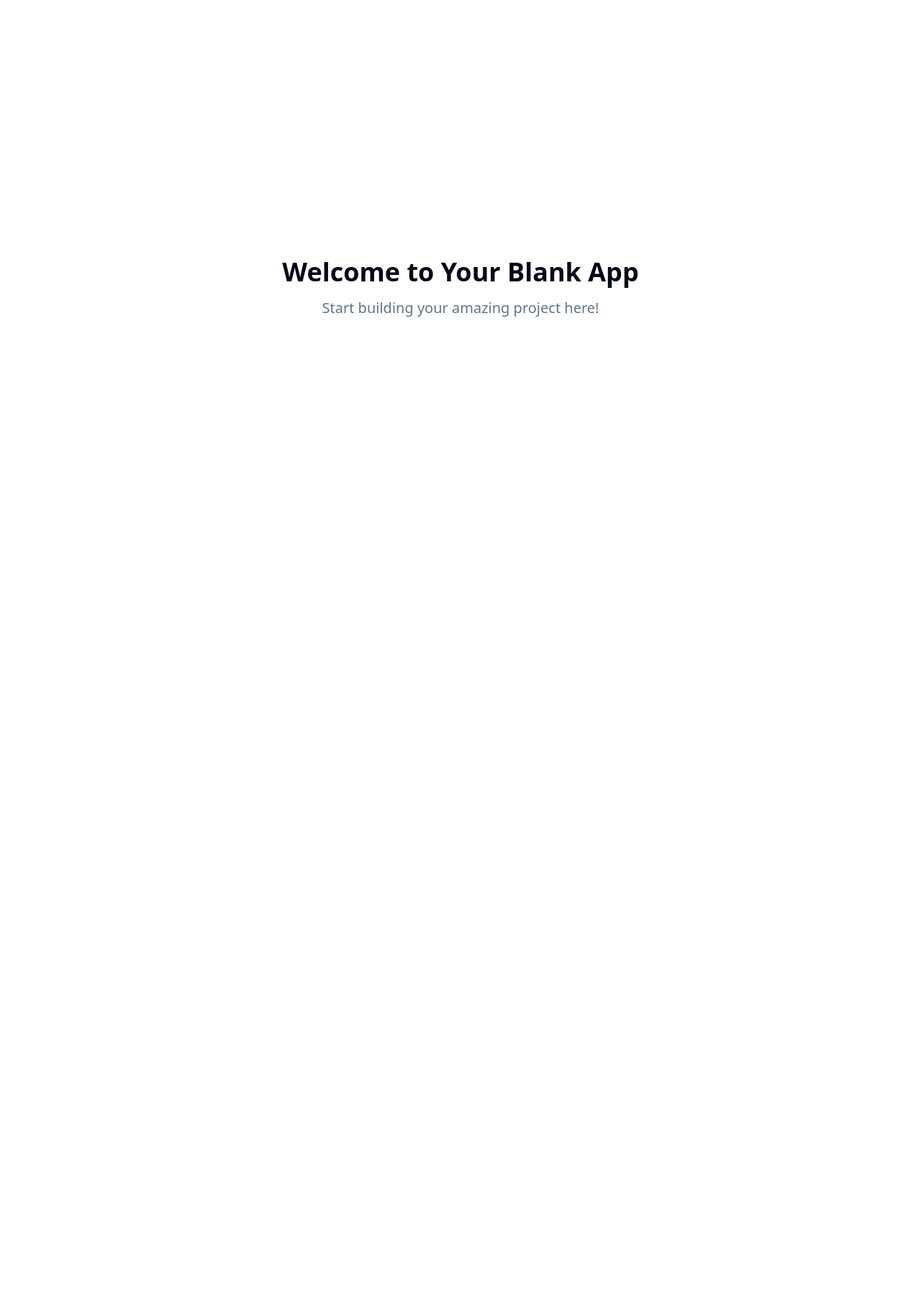
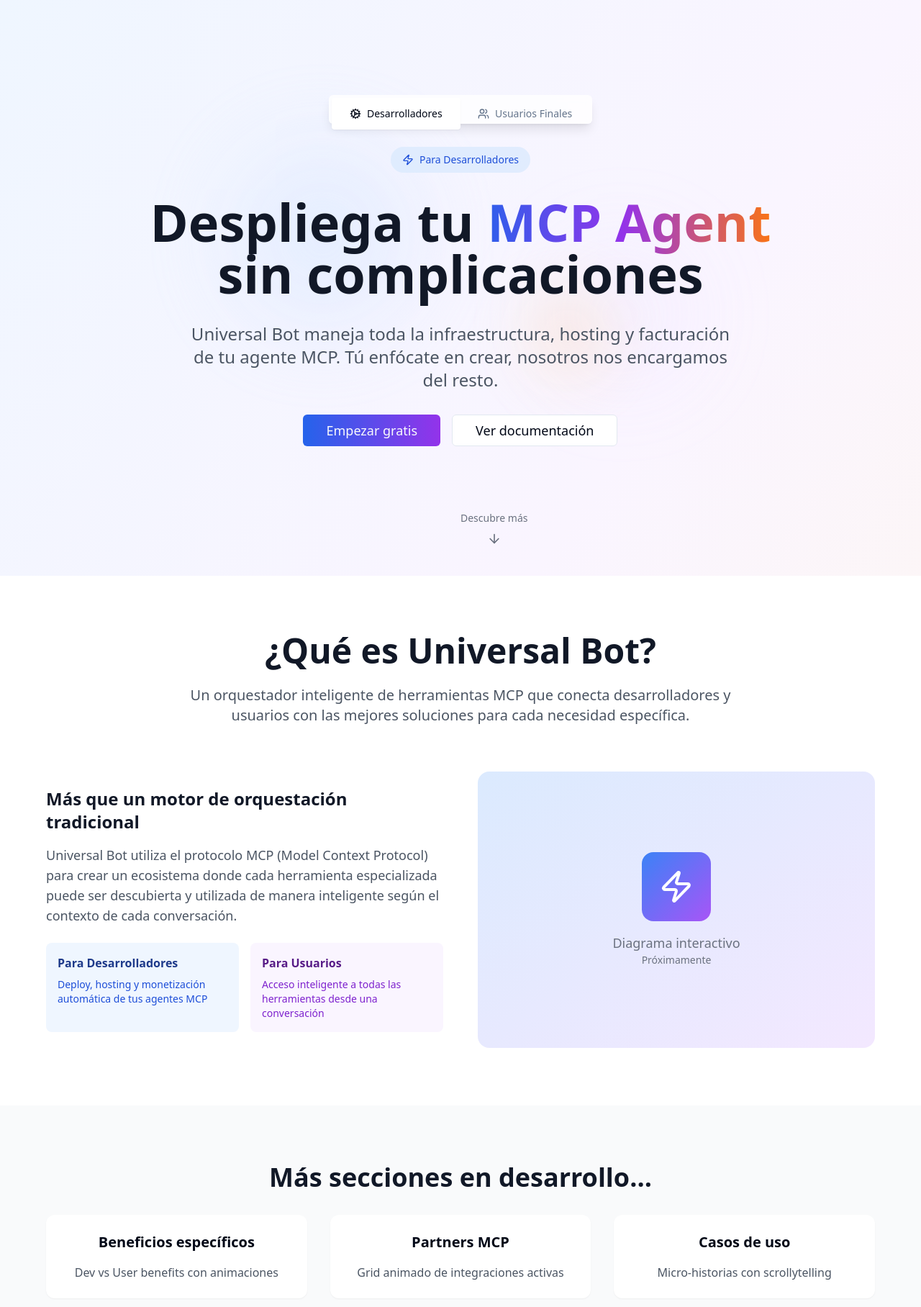
Before and after one commit to SneyX/universal-whatsag, a React (Vite) app: page / in a window 1280 px wide. Shown: the top 1816 px of the page at 72% size. Before the commit the page ends 800 px from the top, so only its background shows below. Built offline with nearby package versions, Linux system fonts and the light colour scheme.

Commit message:
feat: Implement scrollytelling landing page
Implement a vertical scrollytelling landing page with animations and transitions for Universal Bot. Includes a tab switcher for Dev/User audiences, soft color palette, modern visual elements, and sections for benefits, use cases, partners, and a CTA.

```diff
--- a/src/index.css
+++ b/src/index.css
@@ -1,3 +1,4 @@
+
 @tailwind base;
 @tailwind components;
 @tailwind utilities;
@@ -101,3 +102,67 @@
     @apply bg-background text-foreground;
   }
 }
+
+/* Custom animations for scrollytelling */
+@keyframes fade-in {
+  0% {
+    opacity: 0;
+    transform: translateY(20px);
+  }
+  100% {
+    opacity: 1;
+    transform: translateY(0);
+  }
+}
+
+@keyframes scale-in {
+  0% {
+    opacity: 0;
+    transform: scale(0.95);
+  }
+  100% {
+    opacity: 1;
+    transform: scale(1);
+  }
+}
+
+@keyframes slide-up {
+  0% {
+    opacity: 0;
+    transform: translateY(40px);
+  }
+  100% {
+    opacity: 1;
+    transform: translateY(0);
+  }
+}
+
+.animate-fade-in {
+  animation: fade-in 0.6s ease-out;
+}
+
+.animate-scale-in {
+  animation: scale-in 0.5s ease-out;
+}
+
+.animate-slide-up {
+  animation: slide-up 0.8s ease-out;
+}
+
+/* Smooth scrolling */
+html {
+  scroll-behavior: smooth;
+}
+
+/* Custom gradient backgrounds */
+.gradient-mesh {
+  background: linear-gradient(45deg, #f0f8ff 0%, #f5f3ff 25%, #fff7ed 50%, #f0f8ff 75%, #f5f3ff 100%);
+  background-size: 400% 400%;
+  animation: gradient-shift 15s ease infinite;
+}
+
+@keyframes gradient-shift {
+  0% { background-position: 0% 50%; }
+  50% { background-position: 100% 50%; }
+  100% { background-position: 0% 50%; }
+}
--- a/src/pages/Index.tsx
+++ b/src/pages/Index.tsx
@@ -1,12 +1,190 @@
-// Update this page (the content is just a fallback if you fail to update the page)
+
+import { useState } from "react";
+import { Tabs, TabsList, TabsTrigger, TabsContent } from "@/components/ui/tabs";
+import { Button } from "@/components/ui/button";
+import { ArrowDown, Zap, Users, Cog } from "lucide-react";
 
 const Index = () => {
+  const [activeTab, setActiveTab] = useState("dev");
+
   return (
-    <div className="min-h-screen flex items-center justify-center bg-background">
-      <div className="text-center">
-        <h1 className="text-4xl font-bold mb-4">Welcome to Your Blank App</h1>
-        <p className="text-xl text-muted-foreground">Start building your amazing project here!</p>
-      </div>
+    <div className="min-h-screen bg-gradient-to-br from-blue-50 via-purple-50 to-orange-50">
+      {/* Hero Section with Tab Switcher */}
+      <section className="relative min-h-screen flex flex-col items-center justify-center px-4 overflow-hidden">
+        {/* Background Elements */}
+        <div className="absolute inset-0 overflow-hidden">
+          <div className="absolute top-1/4 left-1/4 w-64 h-64 bg-blue-200/30 rounded-full blur-3xl animate-pulse"></div>
+          <div className="absolute bottom-1/3 right-1/4 w-48 h-48 bg-purple-200/30 rounded-full blur-3xl animate-pulse delay-1000"></div>
+          <div className="absolute top-1/2 right-1/3 w-32 h-32 bg-orange-200/30 rounded-full blur-2xl animate-pulse delay-2000"></div>
+        </div>
+
+        {/* Content Container */}
+        <div className="relative z-10 max-w-6xl mx-auto text-center">
+          {/* Tab Switcher */}
+          <Tabs value={activeTab} onValueChange={setActiveTab} className="mb-12">
+            <TabsList className="grid w-fit mx-auto grid-cols-2 mb-8 bg-white/80 backdrop-blur-sm shadow-lg">
+              <TabsTrigger value="dev" className="flex items-center gap-2 px-6 py-3">
+                <Cog className="w-4 h-4" />
+                Desarrolladores
+              </TabsTrigger>
+              <TabsTrigger value="user" className="flex items-center gap-2 px-6 py-3">
+                <Users className="w-4 h-4" />
+                Usuarios Finales
+              </TabsTrigger>
+            </TabsList>
+
+            {/* Dev Content */}
+            <TabsContent value="dev" className="animate-fade-in">
+              <div className="space-y-8">
+                <div className="inline-flex items-center gap-2 px-4 py-2 bg-blue-100/80 rounded-full text-blue-700 text-sm font-medium">
+                  <Zap className="w-4 h-4" />
+                  Para Desarrolladores
+                </div>
+
+                <h1 className="text-4xl md:text-6xl lg:text-7xl font-bold text-gray-900 leading-tight">
+                  Despliega tu
+                  <span className="bg-gradient-to-r from-blue-600 via-purple-600 to-orange-500 bg-clip-text text-transparent"> MCP Agent</span>
+                  <br />
+                  sin complicaciones
+                </h1>
+
+                <p className="text-xl md:text-2xl text-gray-600 max-w-3xl mx-auto leading-relaxed">
+                  Universal Bot maneja toda la infraestructura, hosting y facturación de tu agente MCP.
+                  Tú enfócate en crear, nosotros nos encargamos del resto.
+                </p>
+
+                <div className="flex flex-col sm:flex-row gap-4 justify-center items-center mt-12">
+                  <Button size="lg" className="px-8 py-4 text-lg bg-gradient-to-r from-blue-600 to-purple-600 hover:from-blue-700 hover:to-purple-700">
+                    Empezar gratis
+                  </Button>
+                  <Button variant="outline" size="lg" className="px-8 py-4 text-lg">
+                    Ver documentación
+                  </Button>
+                </div>
+              </div>
+            </TabsContent>
+
+            {/* User Content */}
+            <TabsContent value="user" className="animate-fade-in">
+              <div className="space-y-8">
+                <div className="inline-flex items-center gap-2 px-4 py-2 bg-purple-100/80 rounded-full text-purple-700 text-sm font-medium">
+                  <Users className="w-4 h-4" />
+                  Para Usuarios Finales
+                </div>
+
+                <h1 className="text-4xl md:text-6xl lg:text-7xl font-bold text-gray-900 leading-tight">
+                  Tu asistente
+                  <span className="bg-gradient-to-r from-purple-600 via-blue-600 to-orange-500 bg-clip-text text-transparent"> universal</span>
+                  <br />
+                  inteligente
+                </h1>
+
+                <p className="text-xl md:text-2xl text-gray-600 max-w-3xl mx-auto leading-relaxed">
+                  Universal Bot elige automáticamente la mejor herramienta para cada tarea.
+                  Una sola conversación, infinitas posibilidades.
+                </p>
+
+                <div className="flex flex-col sm:flex-row gap-4 justify-center items-center mt-12">
+                  <Button size="lg" className="px-8 py-4 text-lg bg-gradient-to-r from-purple-600 to-blue-600 hover:from-purple-700 hover:to-blue-700">
+                    Pruébalo gratis
+                  </Button>
+                  <Button variant="outline" size="lg" className="px-8 py-4 text-lg">
+                    Ver casos de uso
+                  </Button>
+                </div>
+              </div>
+            </TabsContent>
+          </Tabs>
+        </div>
+
+        {/* Scroll Indicator */}
+        <div className="absolute bottom-8 left-1/2 transform -translate-x-1/2 animate-bounce">
+          <div className="flex flex-col items-center text-gray-500">
+            <span className="text-sm mb-2">Descubre más</span>
+            <ArrowDown className="w-5 h-5" />
+          </div>
+        </div>
+      </section>
+
+      {/* What is Universal Bot Section */}
+      <section className="py-20 px-4 bg-white">
+        <div className="max-w-6xl mx-auto">
+          <div className="text-center mb-16">
+            <h2 className="text-3xl md:text-5xl font-bold text-gray-900 mb-6">
+              ¿Qué es Universal Bot?
+            </h2>
+            <p className="text-xl text-gray-600 max-w-3xl mx-auto">
+              Un orquestador inteligente de herramientas MCP que conecta desarrolladores y usuarios
+              con las mejores soluciones para cada necesidad específica.
+            </p>
+          </div>
+
+          <div className="grid lg:grid-cols-2 gap-12 items-center">
+            <div className="space-y-6">
+              <div className="space-y-4">
+                <h3 className="text-2xl font-semibold text-gray-900">
+                  Más que un motor de orquestación tradicional
+                </h3>
+                <p className="text-gray-600 text-lg">
+                  Universal Bot utiliza el protocolo MCP (Model Context Protocol) para crear
+                  un ecosistema donde cada herramienta especializada puede ser descubierta
+                  y utilizada de manera inteligente según el contexto de cada conversación.
+                </p>
+              </div>
+
+              <div className="grid grid-cols-1 md:grid-cols-2 gap-4">
+                <div className="p-4 bg-blue-50 rounded-lg">
+                  <h4 className="font-semibold text-blue-900 mb-2">Para Desarrolladores</h4>
+                  <p className="text-blue-700 text-sm">
+                    Deploy, hosting y monetización automática de tus agentes MCP
+                  </p>
+                </div>
+                <div className="p-4 bg-purple-50 rounded-lg">
+                  <h4 className="font-semibold text-purple-900 mb-2">Para Usuarios</h4>
+                  <p className="text-purple-700 text-sm">
+                    Acceso inteligente a todas las herramientas desde una conversación
+                  </p>
+                </div>
+              </div>
+            </div>
+
+            <div className="relative">
+              <div className="bg-gradient-to-br from-blue-100 to-purple-100 rounded-2xl p-8 h-96 flex items-center justify-center">
+                <div className="text-center text-gray-500">
+                  <div className="w-24 h-24 bg-gradient-to-br from-blue-500 to-purple-500 rounded-2xl mx-auto mb-4 flex items-center justify-center">
+                    <Zap className="w-12 h-12 text-white" />
+                  </div>
+                  <p className="text-lg font-medium">Diagrama interactivo</p>
+                  <p className="text-sm">Próximamente</p>
+                </div>
+              </div>
+            </div>
+          </div>
+        </div>
+      </section>
+
+      {/* Coming Soon Sections */}
+      <section className="py-20 px-4 bg-gray-50">
+        <div className="max-w-6xl mx-auto text-center">
+          <h2 className="text-3xl md:text-4xl font-bold text-gray-900 mb-8">
+            Más secciones en desarrollo...
+          </h2>
+          <div className="grid md:grid-cols-3 gap-8">
+            <div className="p-6 bg-white rounded-xl shadow-sm">
+              <h3 className="text-xl font-semibold mb-4">Beneficios específicos</h3>
+              <p className="text-gray-600">Dev vs User benefits con animaciones</p>
+            </div>
+            <div className="p-6 bg-white rounded-xl shadow-sm">
+              <h3 className="text-xl font-semibold mb-4">Partners MCP</h3>
+              <p className="text-gray-600">Grid animado de integraciones activas</p>
+            </div>
+            <div className="p-6 bg-white rounded-xl shadow-sm">
+              <h3 className="text-xl font-semibold mb-4">Casos de uso</h3>
+              <p className="text-gray-600">Micro-historias con scrollytelling</p>
+            </div>
+          </div>
+        </div>
+      </section>
     </div>
   );
 };
```
